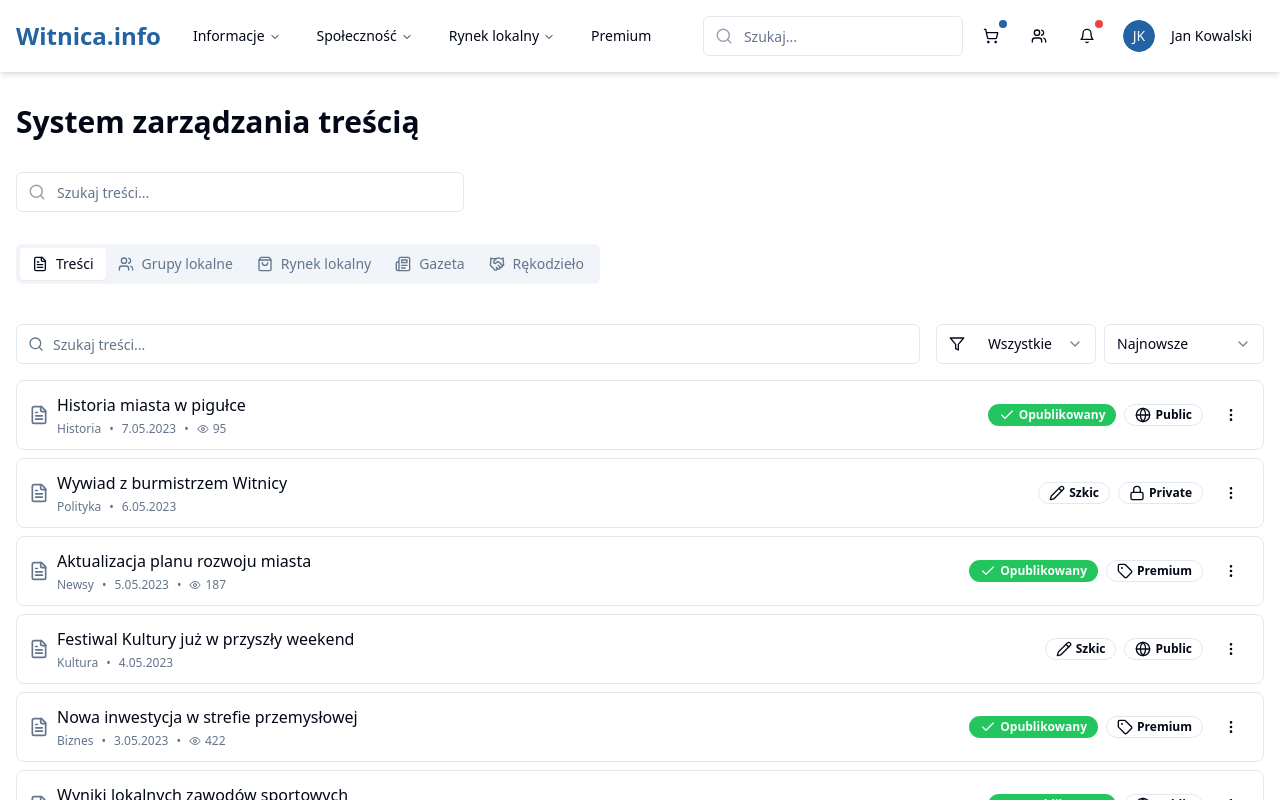
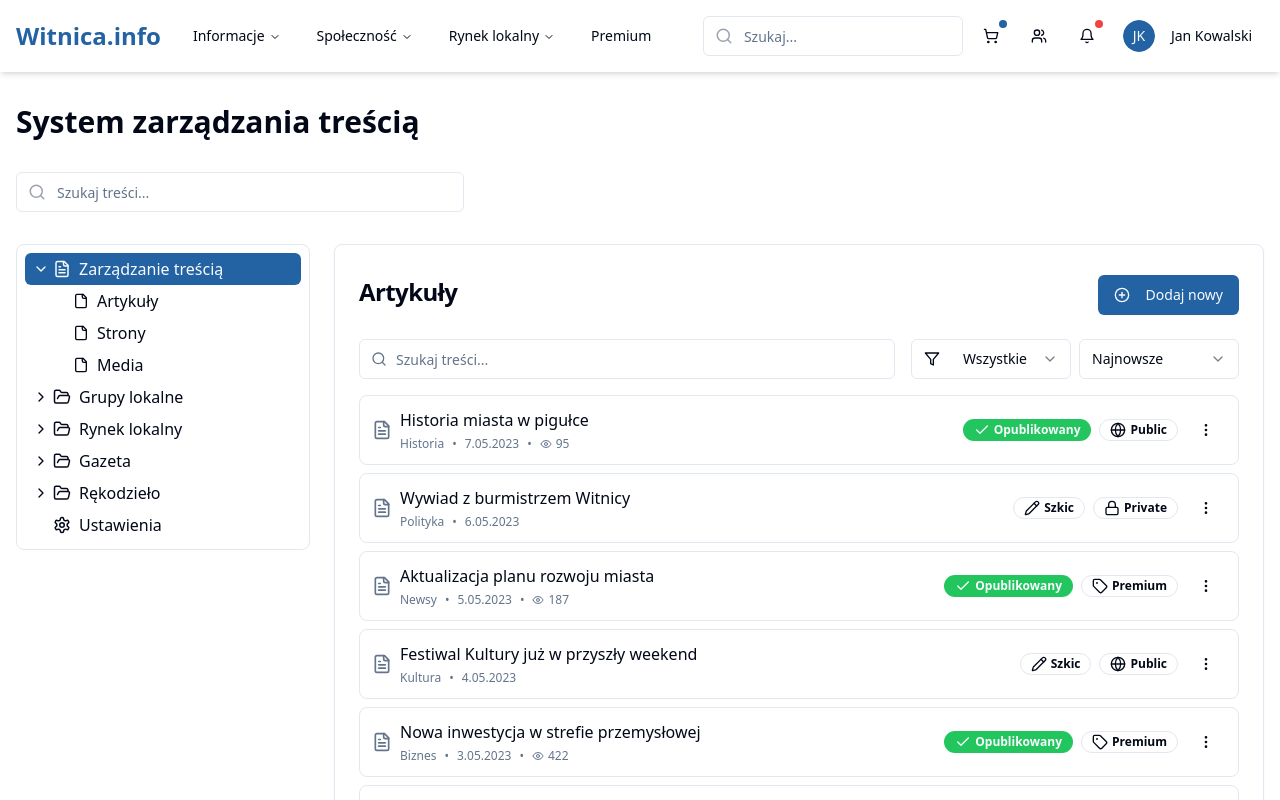
Before and after one commit to esportowi-pl/wintnica-cloud-whispers, a React (Vite) app: page /cms in a window 1280 px wide. Shown: the top 800 px of the page. Built offline with nearby package versions, Linux system fonts and the light colour scheme.

Commit message:
Fix: Improve CMS functionality and structure
Refactor CMS to include a hierarchical function list and improve subpage handling.

```diff
--- /dev/null
+++ b/src/components/admin/cms/CmsNavigationTree.tsx
@@ -0,0 +1,142 @@
+
+import React, { useState } from 'react';
+import { useNavigate } from 'react-router-dom';
+import { ChevronDown, ChevronRight, FolderOpen, File, FileText, Settings } from 'lucide-react';
+
+interface TreeNode {
+  id: string;
+  label: string;
+  icon?: React.ReactNode;
+  path?: string;
+  children?: TreeNode[];
+  expanded?: boolean;
+}
+
+interface CmsNavigationTreeProps {
+  activeNodeId?: string;
+}
+
+const CmsNavigationTree: React.FC<CmsNavigationTreeProps> = ({ activeNodeId }) => {
+  const navigate = useNavigate();
+  const [expandedNodes, setExpandedNodes] = useState<Record<string, boolean>>({
+    'content': true,
+    'users': true,
+    'settings': true
+  });
+
+  const cmsTree: TreeNode[] = [
+    {
+      id: 'content',
+      label: 'Zarządzanie treścią',
+      icon: <FileText size={18} />,
+      path: '/cms/content',
+      children: [
+        { id: 'content-articles', label: 'Artykuły', icon: <File size={16} />, path: '/cms/content/articles' },
+        { id: 'content-pages', label: 'Strony', icon: <File size={16} />, path: '/cms/content/pages' },
+        { id: 'content-media', label: 'Media', icon: <File size={16} />, path: '/cms/content/media' },
+      ]
+    },
+    {
+      id: 'groups',
+      label: 'Grupy lokalne',
+      icon: <FolderOpen size={18} />,
+      path: '/cms/groups',
+      children: [
+        { id: 'groups-list', label: 'Lista grup', icon: <File size={16} />, path: '/cms/groups/list' },
+        { id: 'groups-requests', label: 'Prośby o dołączenie', icon: <File size={16} />, path: '/cms/groups/requests' },
+      ]
+    },
+    {
+      id: 'market',
+      label: 'Rynek lokalny',
+      icon: <FolderOpen size={18} />,
+      path: '/cms/market',
+      children: [
+        { id: 'market-listings', label: 'Ogłoszenia', icon: <File size={16} />, path: '/cms/market/listings' },
+        { id: 'market-categories', label: 'Kategorie', icon: <File size={16} />, path: '/cms/market/categories' },
+      ]
+    },
+    {
+      id: 'gazette',
+      label: 'Gazeta',
+      icon: <FolderOpen size={18} />,
+      path: '/cms/gazette',
+      children: [
+        { id: 'gazette-issues', label: 'Wydania', icon: <File size={16} />, path: '/cms/gazette/issues' },
+        { id: 'gazette-subscriptions', label: 'Subskrypcje', icon: <File size={16} />, path: '/cms/gazette/subscriptions' },
+      ]
+    },
+    {
+      id: 'handmade',
+      label: 'Rękodzieło',
+      icon: <FolderOpen size={18} />,
+      path: '/cms/handmade',
+      children: [
+        { id: 'handmade-products', label: 'Produkty', icon: <File size={16} />, path: '/cms/handmade/products' },
+        { id: 'handmade-creators', label: 'Twórcy', icon: <File size={16} />, path: '/cms/handmade/creators' },
+      ]
+    },
+    {
+      id: 'settings',
+      label: 'Ustawienia',
+      icon: <Settings size={18} />,
+      path: '/cms/settings'
+    }
+  ];
+
+  const toggleNode = (nodeId: string) => {
+    setExpandedNodes(prev => ({
+      ...prev,
+      [nodeId]: !prev[nodeId]
+    }));
+  };
+
+  const renderTreeNode = (node: TreeNode, level: number = 0) => {
+    const isExpanded = expandedNodes[node.id] || false;
+    const isActive = activeNodeId === node.id;
+    const hasChildren = node.children && node.children.length > 0;
+
+    return (
+      <div key={node.id} className="select-none">
+        <div
+          className={`flex items-center py-1 px-2 rounded-md transition-colors cursor-pointer ${
+            isActive ? 'bg-primary text-primary-foreground' : 'hover:bg-muted'
+          }`}
+          style={{ paddingLeft: `${level * 12 + 8}px` }}
+          onClick={() => {
+            if (hasChildren) {
+              toggleNode(node.id);
+            }
+            if (node.path) {
+              navigate(node.path);
+            }
+          }}
+        >
+          {hasChildren ? (
+            <span className="mr-1">
+              {isExpanded ? <ChevronDown size={16} /> : <ChevronRight size={16} />}
+            </span>
+          ) : (
+            <span className="w-4 mr-1"></span>
+          )}
+          <span className="mr-2">{node.icon}</span>
+          <span>{node.label}</span>
+        </div>
+
+        {hasChildren && isExpanded && (
+          <div className="ml-2">
+            {node.children!.map(childNode => renderTreeNode(childNode, level + 1))}
+          </div>
+        )}
+      </div>
+    );
+  };
+
+  return (
+    <div className="bg-card border rounded-lg p-2">
+      {cmsTree.map(node => renderTreeNode(node))}
+    </div>
+  );
+};
+
+export default CmsNavigationTree;
--- a/src/pages/CmsManagerPage.tsx
+++ b/src/pages/CmsManagerPage.tsx
@@ -1,18 +1,150 @@
 
 import React, { useState } from 'react';
+import { useLocation, useNavigate } from 'react-router-dom';
 import MainLayout from '@/components/layout/MainLayout';
-import { Tabs, TabsContent, TabsList, TabsTrigger } from "@/components/ui/tabs";
-import { FileText, ShoppingBag, Users, Newspaper, Handshake } from 'lucide-react';
 import AdminSearch from '@/components/admin/AdminSearch';
+import CmsNavigationTree from '@/components/admin/cms/CmsNavigationTree';
 import ContentList from '@/components/dashboard/ContentList';
 import GroupsAdminPanel from '@/components/groups/GroupsAdminPanel';
 import MarketStats from '@/components/market/MarketStats';
 import WeeklyGazette from '@/components/gazette/WeeklyGazette';
 import HandmadeShowcase from '@/components/handmade/HandmadeShowcase';
+import SettingsTab from '@/components/admin/SettingsTab';
+import { Card, CardContent, CardHeader, CardTitle } from "@/components/ui/card";
+import { Button } from "@/components/ui/button";
+import { PlusCircle } from 'lucide-react';
 
 const CmsManagerPage: React.FC = () => {
+  const location = useLocation();
+  const navigate = useNavigate();
   const [searchQuery, setSearchQuery] = useState('');
-  const [activeTab, setActiveTab] = useState('content');
+
+  // Extract active section from URL path
+  const getActiveSection = () => {
+    const path = location.pathname;
+    if (path.includes('/cms/groups')) return 'groups';
+    if (path.includes('/cms/market')) return 'market';
+    if (path.includes('/cms/gazette')) return 'gazette';
+    if (path.includes('/cms/handmade')) return 'handmade';
+    if (path.includes('/cms/settings')) return 'settings';
+    return 'content'; // Default section
+  };
+
+  const activeSection = getActiveSection();
+
+  // Get more specific node ID based on full path
+  const getActiveNodeId = () => {
+    const path = location.pathname;
+    if (path === '/cms/content/articles') return 'content-articles';
+    if (path === '/cms/content/pages') return 'content-pages';
+    if (path === '/cms/content/media') return 'content-media';
+    if (path === '/cms/groups/list') return 'groups-list';
+    if (path === '/cms/groups/requests') return 'groups-requests';
+    if (path === '/cms/market/listings') return 'market-listings';
+    if (path === '/cms/market/categories') return 'market-categories';
+    if (path === '/cms/gazette/issues') return 'gazette-issues';
+    if (path === '/cms/gazette/subscriptions') return 'gazette-subscriptions';
+    if (path === '/cms/handmade/products') return 'handmade-products';
+    if (path === '/cms/handmade/creators') return 'handmade-creators';
+    if (path === '/cms/settings') return 'settings';
+    // Default to parent sections if no specific subpath
+    if (path === '/cms/content' || path === '/cms') return 'content';
+    if (path === '/cms/groups') return 'groups';
+    if (path === '/cms/market') return 'market';
+    if (path === '/cms/gazette') return 'gazette';
+    if (path === '/cms/handmade') return 'handmade';
+    return '';
+  };
+
+  // Render content based on active section
+  const renderContent = () => {
+    const path = location.pathname;
+
+    // Content section
+    if (path === '/cms' || path === '/cms/content' || path === '/cms/content/articles') {
+      return (
+        <Card>
+          <CardHeader className="flex flex-row items-center justify-between">
+            <CardTitle>Artykuły</CardTitle>
+            <Button onClick={() => navigate('/editor')}>
+              <PlusCircle className="mr-2 h-4 w-4" />
+              Dodaj nowy
+            </Button>
+          </CardHeader>
+          <CardContent>
+            <ContentList />
+          </CardContent>
+        </Card>
+      );
+    }
+
+    if (path === '/cms/content/pages') {
+      return (
+        <Card>
+          <CardHeader className="flex flex-row items-center justify-between">
+            <CardTitle>Strony</CardTitle>
+            <Button onClick={() => navigate('/editor?type=page')}>
+              <PlusCircle className="mr-2 h-4 w-4" />
+              Dodaj nową
+            </Button>
+          </CardHeader>
+          <CardContent>
+            <p className="text-muted-foreground">Lista stron serwisu.</p>
+            <ContentList />
+          </CardContent>
+        </Card>
+      );
+    }
+
+    if (path === '/cms/content/media') {
+      return (
+        <Card>
+          <CardHeader className="flex flex-row items-center justify-between">
+            <CardTitle>Biblioteka mediów</CardTitle>
+            <Button>
+              <PlusCircle className="mr-2 h-4 w-4" />
+              Dodaj pliki
+            </Button>
+          </CardHeader>
+          <CardContent>
+            <p className="text-muted-foreground">Zarządzaj zdjęciami i plikami.</p>
+          </CardContent>
+        </Card>
+      );
+    }
+
+    // Groups section
+    if (path.includes('/cms/groups')) {
+      return <GroupsAdminPanel />;
+    }
+
+    // Market section
+    if (path.includes('/cms/market')) {
+      return <MarketStats />;
+    }
+
+    // Gazette section
+    if (path.includes('/cms/gazette')) {
+      return <WeeklyGazette />;
+    }
+
+    // Handmade section
+    if (path.includes('/cms/handmade')) {
+      return <HandmadeShowcase />;
+    }
+
+    // Settings section
+    if (path === '/cms/settings') {
+      return <SettingsTab />;
+    }
+
+    // Default content
+    return (
+      <div className="text-center py-12">
+        <p className="text-xl text-muted-foreground">Wybierz sekcję z menu nawigacyjnego</p>
+      </div>
+    );
+  };
 
   return (
     <MainLayout>
@@ -23,62 +155,22 @@ const CmsManagerPage: React.FC = () => {
           searchQuery={searchQuery}
           setSearchQuery={setSearchQuery}
           placeholder={
-            activeTab === 'content' ? "Szukaj treści..." :
-            activeTab === 'groups' ? "Szukaj grup..." :
-            activeTab === 'market' ? "Szukaj ogłoszeń..." :
-            activeTab === 'gazette' ? "Szukaj artykułów gazety..." :
+            activeSection === 'content' ? "Szukaj treści..." :
+            activeSection === 'groups' ? "Szukaj grup..." :
+            activeSection === 'market' ? "Szukaj ogłoszeń..." :
+            activeSection === 'gazette' ? "Szukaj artykułów gazety..." :
             "Szukaj..."
           }
         />
 
-        <Tabs
-          defaultValue="content"
-          value={activeTab}
-          onValueChange={setActiveTab}
-        >
-          <TabsList className="mb-8">
-            <TabsTrigger value="content" className="flex items-center gap-2">
-              <FileText size={16} />
-              <span>Treści</span>
-            </TabsTrigger>
-            <TabsTrigger value="groups" className="flex items-center gap-2">
-              <Users size={16} />
-              <span>Grupy lokalne</span>
-            </TabsTrigger>
-            <TabsTrigger value="market" className="flex items-center gap-2">
-              <ShoppingBag size={16} />
-              <span>Rynek lokalny</span>
-            </TabsTrigger>
-            <TabsTrigger value="gazette" className="flex items-center gap-2">
-              <Newspaper size={16} />
-              <span>Gazeta</span>
-            </TabsTrigger>
-            <TabsTrigger value="handmade" className="flex items-center gap-2">
-              <Handshake size={16} />
-              <span>Rękodzieło</span>
-            </TabsTrigger>
-          </TabsList>
-
-          <TabsContent value="content">
-            <ContentList />
-          </TabsContent>
-
-          <TabsContent value="groups">
-            <GroupsAdminPanel />
-          </TabsContent>
-
-          <TabsContent value="market">
-            <MarketStats />
-          </TabsContent>
-
-          <TabsContent value="gazette">
-            <WeeklyGazette />
-          </TabsContent>
-
-          <TabsContent value="handmade">
-            <HandmadeShowcase />
-          </TabsContent>
-        </Tabs>
+        <div className="grid grid-cols-1 lg:grid-cols-4 gap-6 mt-6">
+          <div className="lg:col-span-1">
+            <CmsNavigationTree activeNodeId={getActiveNodeId()} />
+          </div>
+          <div className="lg:col-span-3">
+            {renderContent()}
+          </div>
+        </div>
       </div>
     </MainLayout>
   );
```
Also changed, not shown: src/App.tsx (+19 -0 lines).
